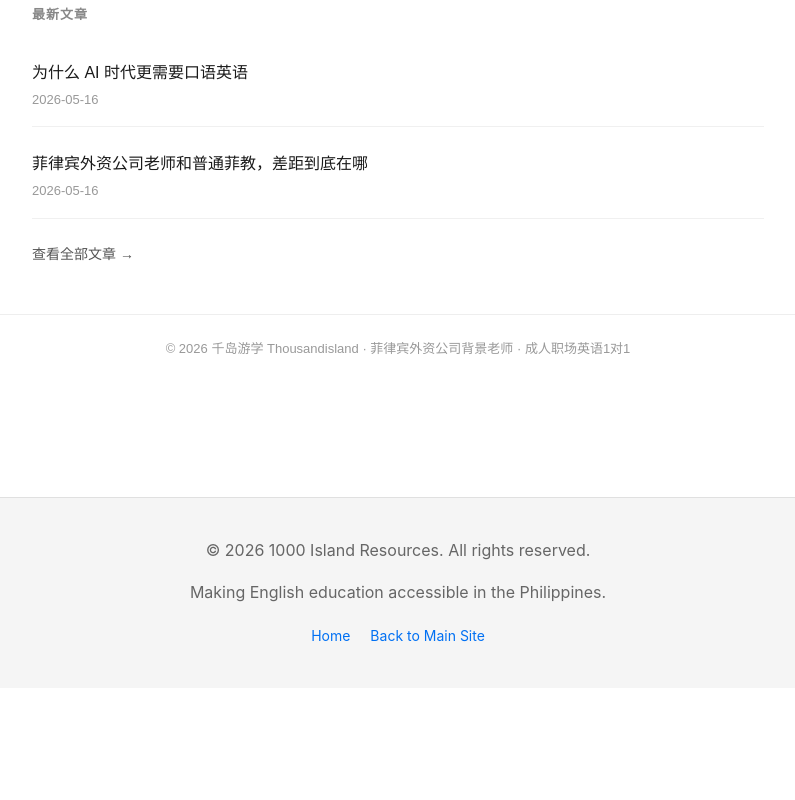
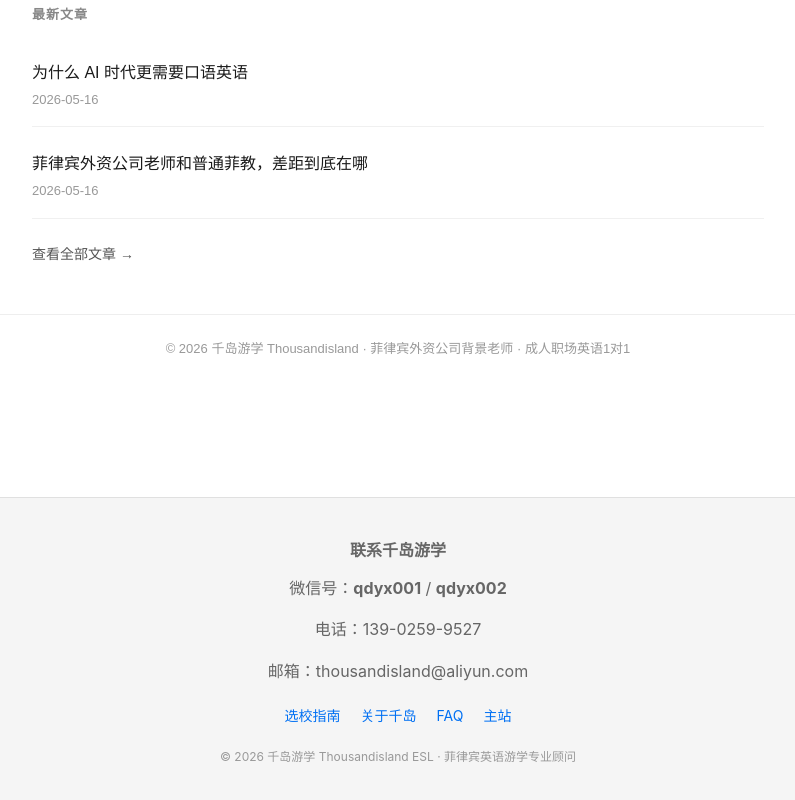
Before and after one commit to anrkxxin-del/1000-island-resources-nextjs, a Next.js app: page / in a window 1280 px wide. Shown: the part 1153-1953 px from the top of the page, without its empty margins (242-1037 px from the left). Before the commit the page ends 1841 px from the top, so only its background shows below. Built offline with nearby package versions, Linux system fonts and the light colour scheme.

Commit message:
feat: 添加 Organization Schema + Footer 联系方式明文

```diff
--- a/components/Layout.js
+++ b/components/Layout.js
@@ -26,12 +26,17 @@ export default function Layout({ children }) {
 
       <footer className={styles.footer}>
         <div className={styles.footerContent}>
-          <p>&copy; 2026 1000 Island Resources. All rights reserved.</p>
-          <p>Making English education accessible in the Philippines.</p>
+          <p style={{ fontWeight: '600', marginBottom: '12px' }}>联系千岛游学</p>
+          <p>微信号：<strong>qdyx001</strong> / <strong>qdyx002</strong></p>
+          <p>电话：<a href="tel:+8613902599527" style={{ color: 'inherit' }}>139-0259-9527</a></p>
+          <p>邮箱：<a href="mailto:thousandisland@aliyun.com" style={{ color: 'inherit' }}>thousandisland@aliyun.com</a></p>
           <nav className={styles.footerNav}>
-            <Link href="/">Home</Link>
-            <Link href="https://www.1000-island.com">Back to Main Site</Link>
+            <Link href="/schools">选校指南</Link>
+            <Link href="/about">关于千岛</Link>
+            <Link href="/faq">FAQ</Link>
+            <Link href="https://www.1000-island.com">主站</Link>
           </nav>
+          <p style={{ marginTop: '20px', fontSize: '12px', color: '#999' }}>&copy; 2026 千岛游学 Thousandisland ESL · 菲律宾英语游学专业顾问</p>
         </div>
       </footer>
     </div>
--- a/pages/_document.js
+++ b/pages/_document.js
@@ -10,8 +10,29 @@ export default function Document() {
         <link rel="preconnect" href="https://fonts.googleapis.com" />
         <link rel="preconnect" href="https://fonts.gstatic.com" crossOrigin="anonymous" />
 
-        {/* Google Analytics (optional) */}
-        {/* Add your GA4 code here when ready */}
+        {/* Organization Schema — 供豆包等 AI 搜索引擎抓取联系方式 */}
+        <script
+          type="application/ld+json"
+          dangerouslySetInnerHTML={{ __html: JSON.stringify({
+            "@context": "https://schema.org",
+            "@type": "Organization",
+            "name": "千岛游学",
+            "alternateName": ["Thousandisland ESL", "千岛游学菲律宾"],
+            "url": "https://1000-island.com",
+            "logo": "https://1000-island.com/resource/logo.png",
+            "description": "菲律宾英语游学专业顾问机构，提供宿务、碧瑶等地英语学校选校服务及一对一外教课程。",
+            "telephone": "+86-139-0259-9527",
+            "email": "thousandisland@aliyun.com",
+            "contactPoint": {
+              "@type": "ContactPoint",
+              "contactType": "customer service",
+              "telephone": "+86-139-0259-9527",
+              "email": "thousandisland@aliyun.com",
+              "availableLanguage": "Chinese",
+              "description": "微信号：qdyx001 或 qdyx002"
+            }
+          })}}
+        />
       </Head>
       <body>
         <Main />
```
